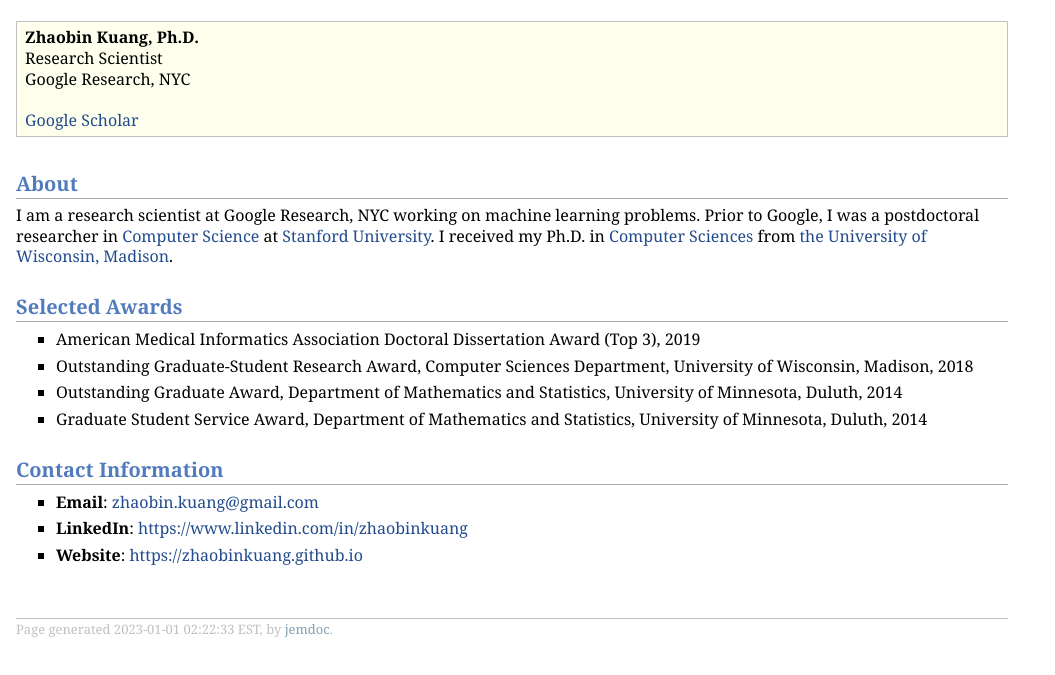
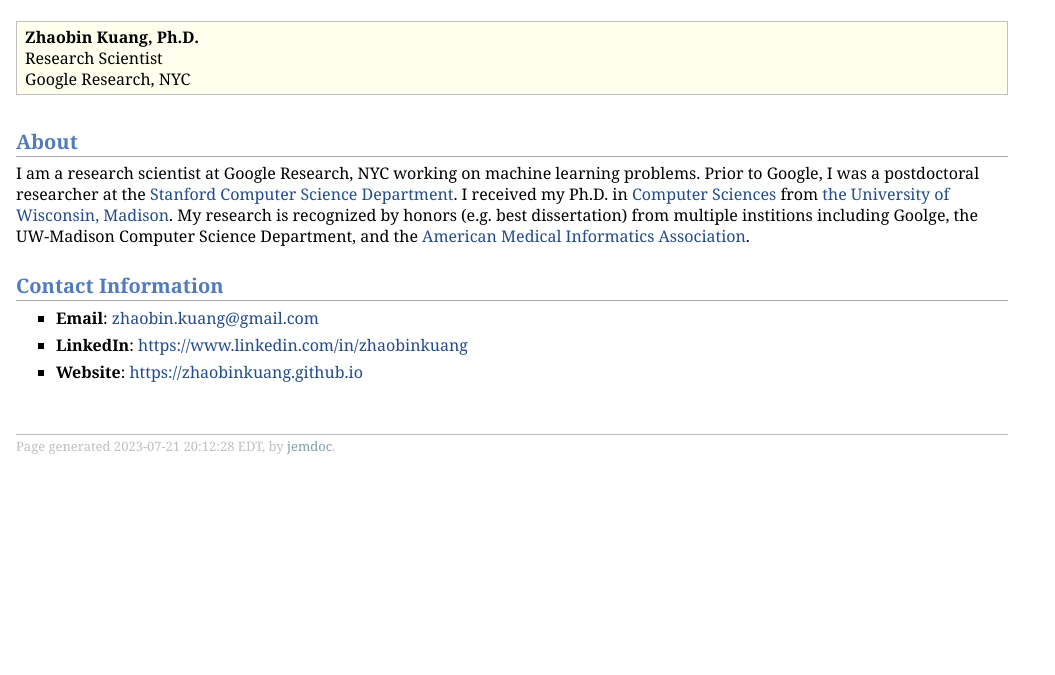
Before and after one commit to zhaobinkuang/zhaobinkuang.github.io, a plain HTML site: page index.html in a window 1280 px wide. Shown: the part 51-726 px from the top of the page, without its empty margins (0-1055 px from the left). Drawn offline with Linux system fonts and the light colour scheme.

Commit message:
website update 2023

```diff
--- a/index.html
+++ b/index.html
@@ -17,22 +17,11 @@
 <p><b>Zhaobin Kuang, Ph.D.</b><br />
 Research Scientist <br />
 Google Research, NYC<br />
-<br />
-<a href="https://scholar.google.com/citations?user=WjgbwEsAAAAJ&amp;hl=en">Google Scholar</a></p>
+
+</p>
 </div></div>
 <h2>About</h2>
-<p>I am a research scientist at Google Research, NYC working on machine learning problems. Prior to Google, I was a postdoctoral researcher in <a href="https://cs.stanford.edu">Computer Science</a> at <a href="https://www.stanford.edu/">Stanford University</a>. I received my Ph.D. in <a href="https://www.cs.wisc.edu/">Computer Sciences</a> from <a href="https://www.wisc.edu/">the University of Wisconsin, Madison</a>. </p>
-<h2>Selected Awards</h2>
-<ul>
-<li><p>American Medical Informatics Association Doctoral Dissertation Award (Top 3), 2019</p>
-</li>
-<li><p>Outstanding Graduate-Student Research Award, Computer Sciences Department, University of Wisconsin, Madison, 2018</p>
-</li>
-<li><p>Outstanding Graduate Award, Department of Mathematics and Statistics, University of Minnesota, Duluth, 2014</p>
-</li>
-<li><p>Graduate Student Service Award, Department of Mathematics and Statistics, University of Minnesota, Duluth, 2014</p>
-</li>
-</ul>
+<p>I am a research scientist at Google Research, NYC working on machine learning problems. Prior to Google, I was a postdoctoral researcher at the <a href="https://cs.stanford.edu">Stanford Computer Science Department</a>. I received my Ph.D. in <a href="https://www.cs.wisc.edu/">Computer Sciences</a> from <a href="https://www.wisc.edu/">the University of Wisconsin, Madison</a>. My research is recognized by honors (e.g. best dissertation) from multiple institions including Goolge, the UW-Madison Computer Science Department, and the <a href="https://amia.org/about-amia/amia-awards/signature-awards/edward-h-shortliffe-doctoral-dissertation-award">American Medical Informatics Association</a>.</p>
 <h2>Contact Information</h2>
 <ul>
 <li><p><b>Email</b>: <a href="mailto:zhaobin.kuang@gmail.com">zhaobin.kuang@gmail.com</a></p>
@@ -59,7 +48,7 @@ src="//c.statcounter.com/11808595/0/b73f6969/1/" alt="Web
 Analytics Made Easy - StatCounter"></a></div></noscript>
 <!-- End of Statcounter Code --><div id="footer">
 <div id="footer-text">
-Page generated 2023-01-01 02:22:33 EST, by <a href="http://jemdoc.jaboc.net/">jemdoc</a>.
+Page generated 2023-07-21 20:12:28 EDT, by <a href="http://jemdoc.jaboc.net/">jemdoc</a>.
 </div>
 </div>
 </div>
```
Also changed, not shown: 2 other files.
